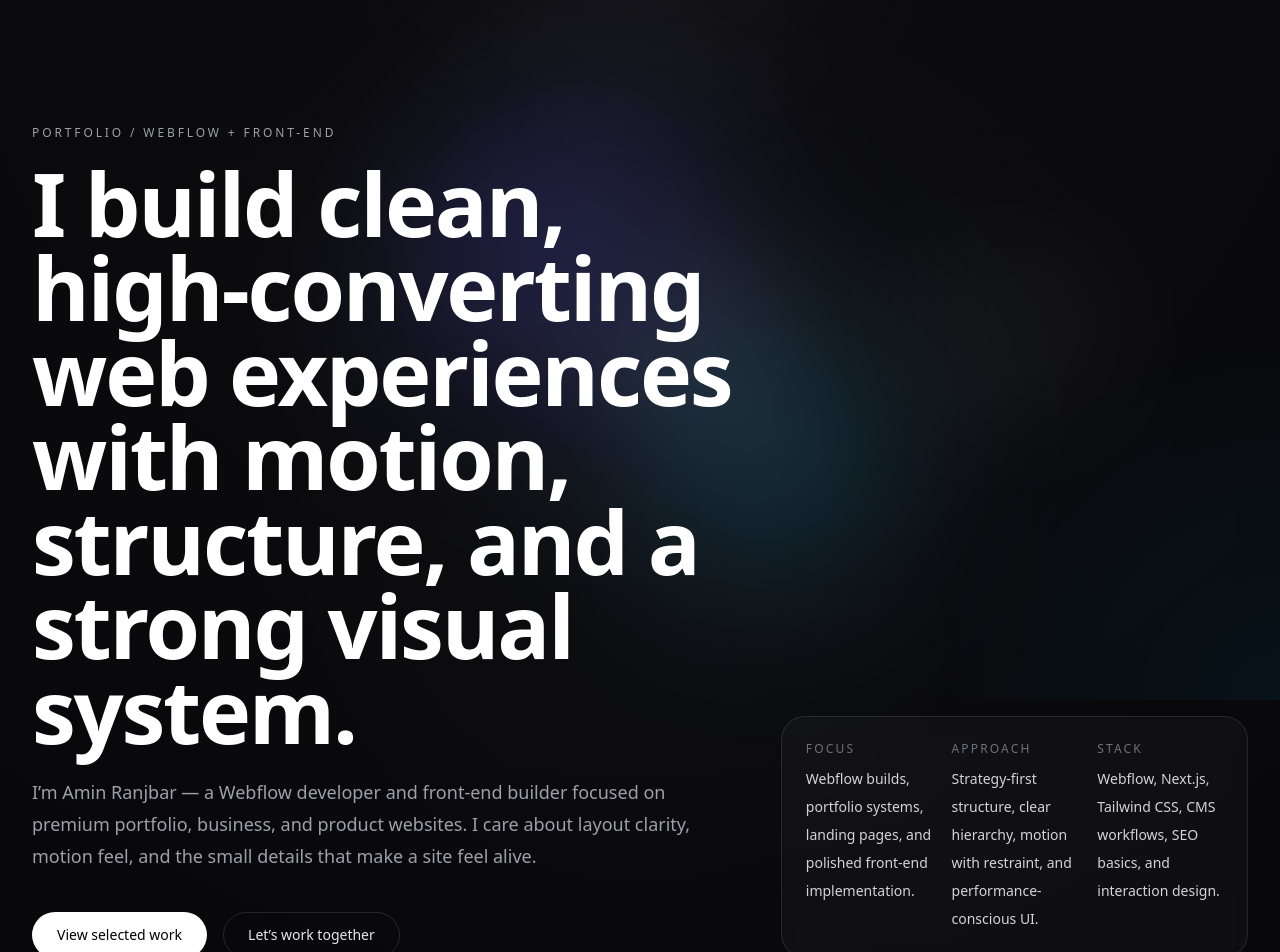
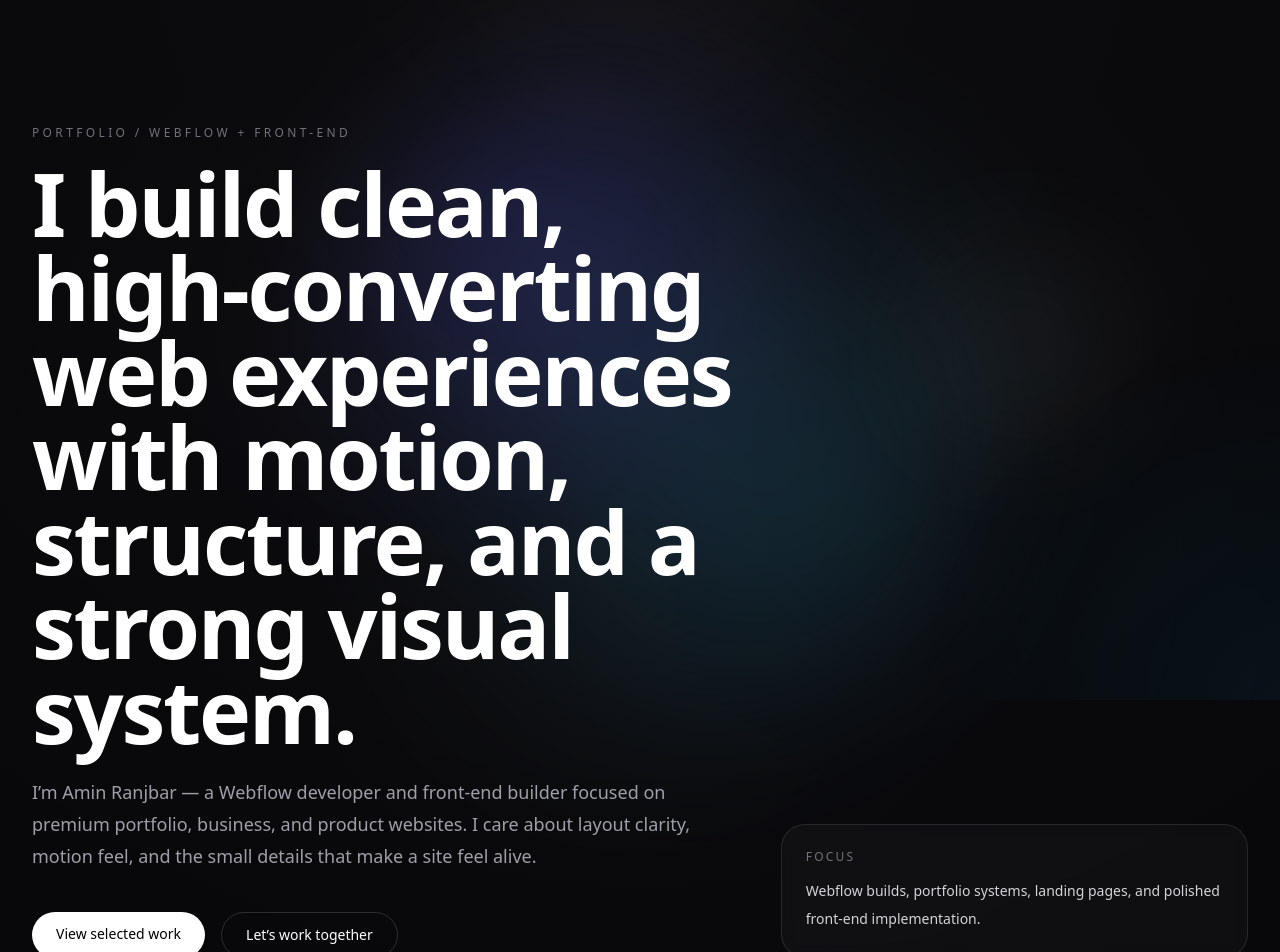
Before and after one commit to Aminrch/Portfolio, a Next.js app: page / in a window 1280 px wide. Shown: the part 100-1052 px from the top of the page. Built offline with nearby package versions, Linux system fonts and the light colour scheme.

Commit message:
update UI sections and fix process sticky scroll

```diff
--- a/components/sections/hero.tsx
+++ b/components/sections/hero.tsx
@@ -6,31 +6,31 @@ import { Container } from "@/components/ui/container"
 export default function Hero() {
   return (
     <section className="relative isolate overflow-hidden pt-28 pb-24 md:pt-36 md:pb-32">
-      {/* Soft animated background orbs */}
+
+      {/* Cinematic background */}
       <div className="pointer-events-none absolute inset-0 -z-10 overflow-hidden">
-        {/* Main rotating orb */}
+
         <motion.div
-          className="absolute left-1/2 top-[36%] h-[38rem] w-[38rem] -translate-x-1/2 -translate-y-1/2 rounded-full blur-3xl"
+          className="absolute left-1/2 top-[38%] h-[42rem] w-[42rem] -translate-x-1/2 -translate-y-1/2 rounded-full blur-3xl"
           style={{
             background:
-              "radial-gradient(circle at 30% 30%, rgba(99,102,241,0.32), transparent 42%), radial-gradient(circle at 70% 60%, rgba(56,189,248,0.24), transparent 38%), radial-gradient(circle at 55% 45%, rgba(255,255,255,0.12), transparent 26%)",
+              "radial-gradient(circle at 30% 30%, rgba(99,102,241,0.30), transparent 45%), radial-gradient(circle at 70% 60%, rgba(56,189,248,0.18), transparent 60%)",
           }}
           animate={{
-            rotate: [0, 8, 0, -8, 0],
-            x: [0, 18, 0, -14, 0],
-            y: [0, -12, 0, 10, 0],
-            scale: [1, 1.04, 1, 1.03, 1],
+            rotate: [0, 6, 0, -6, 0],
+            x: [0, 14, 0, -10, 0],
+            y: [0, -10, 0, 8, 0],
+            scale: [1, 1.03, 1, 1.02, 1],
           }}
           transition={{
-            duration: 22,
+            duration: 24,
             repeat: Infinity,
             ease: "easeInOut",
           }}
         />
 
-        {/* Secondary subtle orb */}
         <motion.div
-          className="absolute right-[10%] top-[18%] h-72 w-72 rounded-full blur-3xl"
+          className="absolute right-[8%] top-[18%] h-80 w-80 rounded-full blur-3xl"
           style={{
             background:
               "radial-gradient(circle, rgba(255,255,255,0.10), transparent 60%)",
@@ -38,7 +38,7 @@ export default function Hero() {
           animate={{
             x: [0, 10, 0, -8, 0],
             y: [0, 8, 0, -10, 0],
-            scale: [1, 1.06, 1],
+            scale: [1, 1.05, 1],
           }}
           transition={{
             duration: 18,
@@ -47,30 +47,33 @@ export default function Hero() {
           }}
         />
 
-        {/* Ambient vignette */}
-        <div className="absolute inset-0 bg-[radial-gradient(circle_at_center,transparent_0%,rgba(0,0,0,0.22)_72%)]" />
+        {/* cinematic vignette */}
+        <div className="absolute inset-0 bg-[radial-gradient(circle_at_center,transparent_0%,rgba(0,0,0,0.25)_75%)]" />
       </div>
 
+      {/* CONTENT (unchanged structure) */}
       <Container>
         <div className="grid items-end gap-12 lg:grid-cols-[1.2fr_0.8fr]">
-          {/* Left content */}
+
+          {/* LEFT */}
           <div className="max-w-4xl">
+
             <motion.p
-              className="mb-5 text-xs uppercase tracking-[0.24em] text-zinc-400"
-              initial={{ opacity: 0, y: 16 }}
+              className="mb-5 text-xs uppercase tracking-[0.28em] text-zinc-500"
+              initial={{ opacity: 0, y: 14 }}
               animate={{ opacity: 1, y: 0 }}
-              transition={{ duration: 0.7, ease: [0.16, 1, 0.3, 1] }}
+              transition={{ duration: 0.7 }}
             >
               Portfolio / Webflow + Front-end
             </motion.p>
 
             <motion.h1
               className="text-5xl font-semibold leading-[0.96] tracking-tight text-white md:text-7xl xl:text-[5.5rem]"
-              initial={{ opacity: 0, y: 24 }}
+              initial={{ opacity: 0, y: 26 }}
               animate={{ opacity: 1, y: 0 }}
               transition={{
                 duration: 0.9,
-                delay: 0.06,
+                delay: 0.05,
                 ease: [0.16, 1, 0.3, 1],
               }}
             >
@@ -84,7 +87,7 @@ export default function Hero() {
               animate={{ opacity: 1, y: 0 }}
               transition={{
                 duration: 0.8,
-                delay: 0.16,
+                delay: 0.15,
                 ease: [0.16, 1, 0.3, 1],
               }}
             >
@@ -100,69 +103,44 @@ export default function Hero() {
               animate={{ opacity: 1, y: 0 }}
               transition={{
                 duration: 0.75,
-                delay: 0.24,
+                delay: 0.22,
                 ease: [0.16, 1, 0.3, 1],
               }}
             >
               <a
                 href="#work"
-                className="rounded-full border border-white/15 bg-white px-6 py-3 text-sm font-medium text-black transition hover:translate-y-[-1px] hover:bg-zinc-200"
+                className="rounded-full bg-white px-6 py-3 text-sm font-medium text-black transition hover:bg-white/90"
               >
                 View selected work
               </a>
 
               <a
                 href="#contact"
-                className="rounded-full border border-white/12 px-6 py-3 text-sm font-medium text-white/90 transition hover:border-white/25 hover:bg-white/[0.03]"
+                className="rounded-full border border-white/15 px-6 py-3 text-sm text-white hover:bg-white/5 transition"
               >
                 Let’s work together
               </a>
             </motion.div>
+
           </div>
 
-          {/* Right side stats / micro-panel */}
+          {/* RIGHT (kept structure, not removed if you still use it) */}
           <motion.div
             className="rounded-3xl border border-white/10 bg-white/[0.03] p-6 backdrop-blur-sm"
             initial={{ opacity: 0, y: 26 }}
             animate={{ opacity: 1, y: 0 }}
-            transition={{
-              duration: 0.9,
-              delay: 0.18,
-              ease: [0.16, 1, 0.3, 1],
-            }}
+            transition={{ duration: 0.9, delay: 0.18 }}
           >
-            <div className="grid gap-5 sm:grid-cols-3 lg:grid-cols-1 xl:grid-cols-3">
-              <div>
-                <p className="text-xs uppercase tracking-[0.18em] text-zinc-500">
-                  Focus
-                </p>
-                <p className="mt-2 text-sm leading-7 text-zinc-300">
-                  Webflow builds, portfolio systems, landing pages, and
-                  polished front-end implementation.
-                </p>
-              </div>
+            <p className="text-xs uppercase tracking-[0.18em] text-zinc-500">
+              Focus
+            </p>
 
-              <div>
-                <p className="text-xs uppercase tracking-[0.18em] text-zinc-500">
-                  Approach
-                </p>
-                <p className="mt-2 text-sm leading-7 text-zinc-300">
-                  Strategy-first structure, clear hierarchy, motion with
-                  restraint, and performance-conscious UI.
-                </p>
-              </div>
+            <p className="mt-3 text-sm leading-7 text-zinc-300">
+              Webflow builds, portfolio systems, landing pages, and polished
+              front-end implementation.
+            </p>
+          </motion.div>
 
-              <div>
-                <p className="text-xs uppercase tracking-[0.18em] text-zinc-500">
-                  Stack
-                </p>
-                <p className="mt-2 text-sm leading-7 text-zinc-300">
-                  Webflow, Next.js, Tailwind CSS, CMS workflows, SEO basics,
-                  and interaction design.
-                </p>
-              </div>
-            </div>
-          </motion.div>
         </div>
       </Container>
     </section>
```
